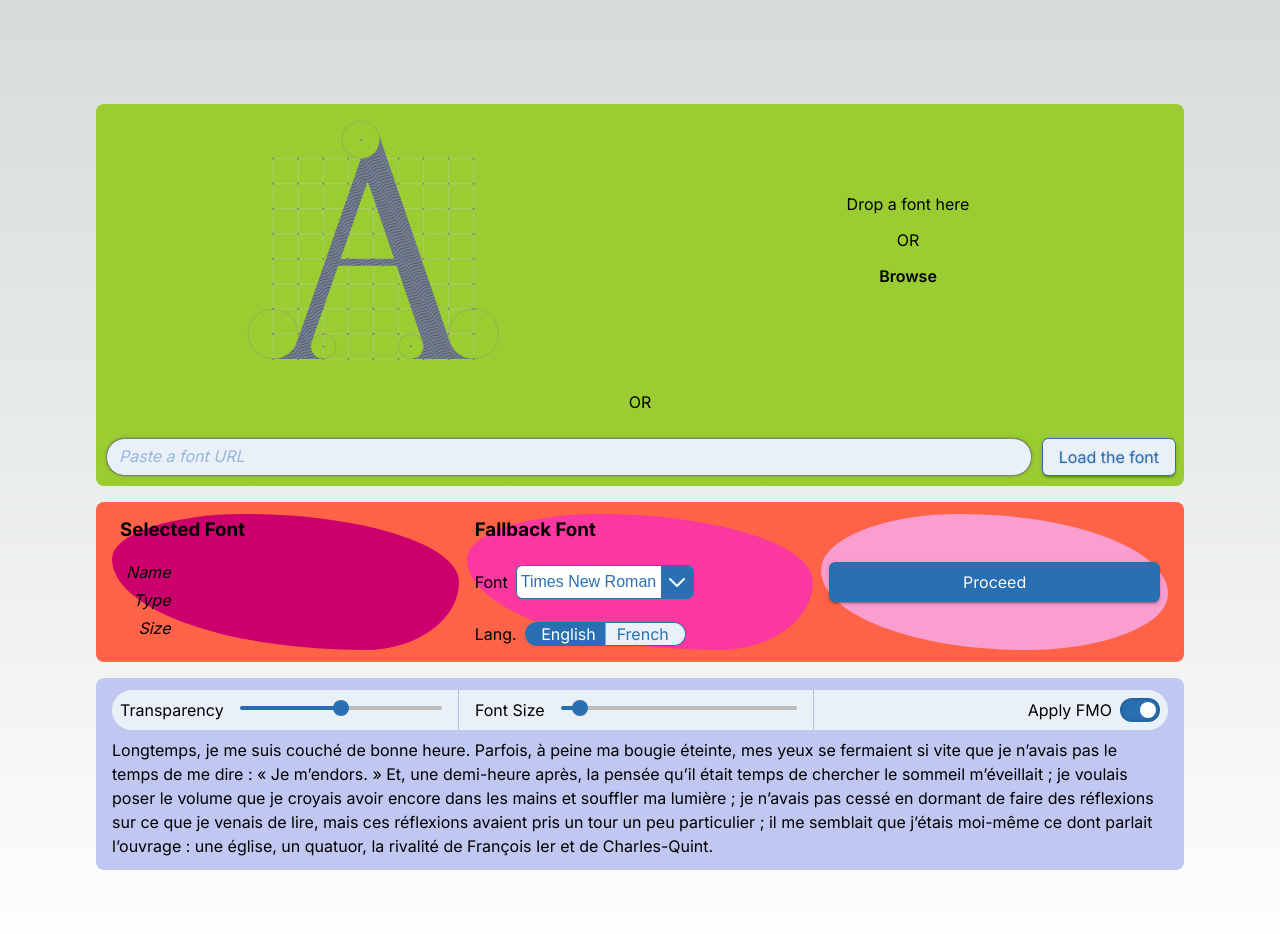
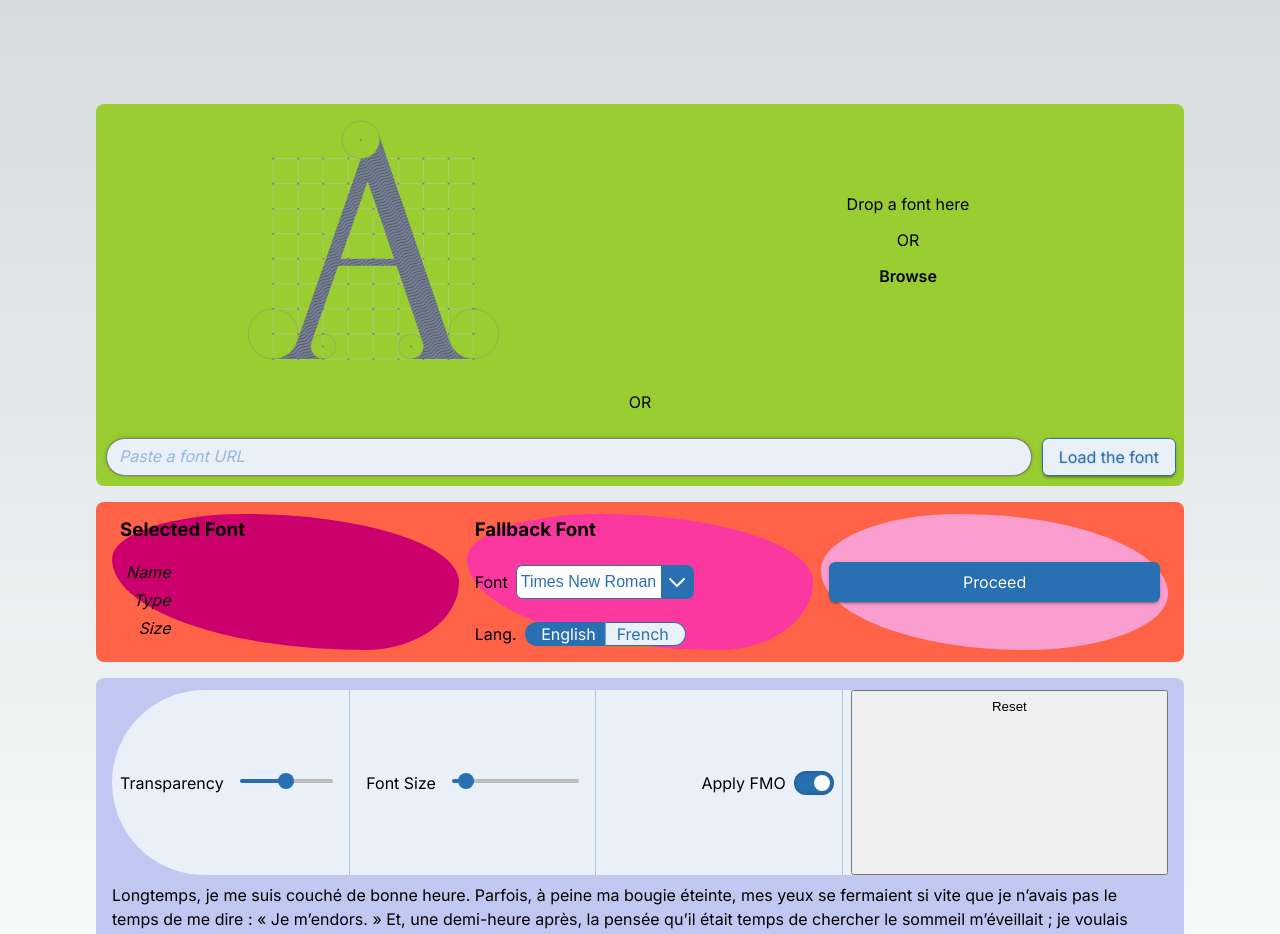
Before and after one commit to AlainGourves/better-fallback, a Next.js app: page / in a window 1280 px wide. Shown: the top 934 px of the page. Built offline with nearby package versions, Linux system fonts and the light colour scheme.

Commit message:
reset Btn

```diff
--- a/src/app/components/textTools.tsx
+++ b/src/app/components/textTools.tsx
@@ -3,21 +3,30 @@ import styles from '../page.module.scss';
 import Slider from './form-components/slider/slider';
 import Switch from './form-components/switch/switch';
 
+const defaultAlpha = .5;
+const defaultFontSize = 16;
+
 export default function TextTools(props: any) {
-    const [alphaSlider, setAlphaSlider] = useState(.5);
-    const [fontSizeSlider, setFontSizeSlider] = useState(16);
+    const [alphaSlider, setAlphaSlider] = useState(defaultAlpha);
+    const [fontSizeSlider, setFontSizeSlider] = useState(defaultFontSize);
     const [FMOSwitch, setFMOSwitch] = useState(true);
 
-    const handleAlphaSlider = (ev:any)=>{
+    const handleAlphaSlider = (ev: React.ChangeEvent<HTMLInputElement>) => {
         setAlphaSlider(parseFloat(ev.target.value));
     }
 
-    const handleFontSizeSlider = (ev:any)=>{
+    const handleFontSizeSlider = (ev: React.ChangeEvent<HTMLInputElement>) => {
         setFontSizeSlider(parseInt(ev.target.value));
     }
 
-    const handleFMOSwitch = (ev:any)=>{
+    const handleFMOSwitch = (ev: React.ChangeEvent<HTMLInputElement>) => {
         setFMOSwitch(ev.target?.checked);
+    }
+
+    const handleReset = (ev: React.MouseEvent<HTMLButtonElement>) => {
+        setFontSizeSlider(defaultFontSize);
+        setAlphaSlider(defaultAlpha);
+        setFMOSwitch(true);
     }
 
     return (
@@ -46,9 +55,19 @@ export default function TextTools(props: any) {
                 <Switch
                     id='switch-fmo'
                     label={'Apply FMO'}
-                    checked={FMOSwitch  }
+                    checked={FMOSwitch}
                     onChange={handleFMOSwitch}
                 />
+                <button
+                    id="controls-reset"
+                    className="btn"
+                    onClick={handleReset}
+                >
+                    <span>Reset</span>
+                    <svg>
+                        <use href="#rotate"></use>
+                    </svg>
+                </button>
             </div>
         </div>
     );
```
